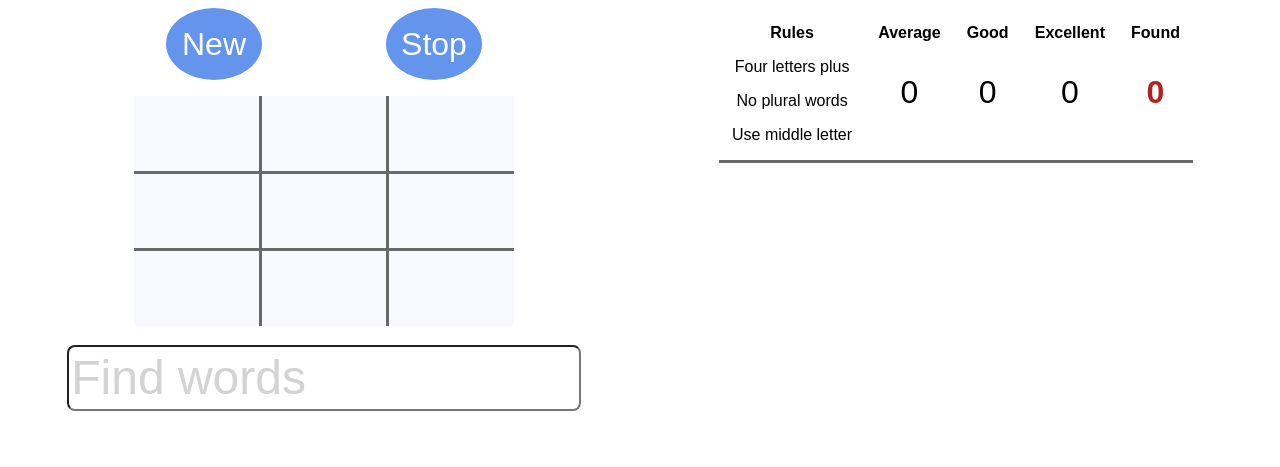
After one commit to jgthomas/playwords.xyz, a Flask app: page /grid2 in a window 1280 px wide. The commit adds this page. Shown: the top 467 px of the page. Run offline with Flask 2, Linux system fonts and the light colour scheme; data that the repository does not hold is empty.

Commit message:
rework structure of grid game to use css grid

```diff
--- a/application.py
+++ b/application.py
@@ -82,7 +82,7 @@ def ladder():
     return render_template("ladder2.html")
 
 
-@app.route('/grid', methods=["GET", "POST"])
+@app.route('/grid2', methods=["GET", "POST"])
 def grid():
     if request.method == "POST":
         anagram = make_anagram(random.choice(NINE_LETTER_LIST))
@@ -90,7 +90,7 @@ def grid():
         answers = puzzle_answers(anagram, DICTIONARY, letter=middle_letter)
         answers = plural_filter(answers, DICTIONARY)
         return jsonify(data(anagram, answers))
-    return render_template("grid.html")
+    return render_template("grid2.html")
 
 
 @app.route('/rack4', methods=["GET", "POST"])
--- a/static/js/grid.js
+++ b/static/js/grid.js
@@ -2,7 +2,7 @@
 
 const gridAnswers = {};
 const finalAnswers = {};
-const gridURL = "http://127.0.0.1:5000/grid";
+const gridURL = "http://127.0.0.1:5000/grid2";
 const gridLength = 9;
 
 
@@ -98,7 +98,7 @@ function gridCleanup() {
 function gridGame(data) {
     clearScoreDisplay();
     storeAnagramSolution(data);
-    displayWord(currentAnagram.anagram);
+    displayWord(currentAnagram.anagram.toUpperCase());
     categoryGuides();
     const guess = document.getElementById("guess");
     const gridGameFlow = gameFlowFactory(gridURL,
--- /dev/null
+++ b/static/styles/grid2.css
@@ -0,0 +1,151 @@
+body {
+  font-size: 16px;
+  font-family: Sans-Serif;
+}
+
+
+/* TEMP */
+.main-site-nav {
+        display: none;
+}
+
+
+/* Outline */
+
+.outer-wrap {
+        display: flex;
+        flex-direction: row;
+        flex-wrap: wrap;
+        align-items: flex-start;
+        justify-items: center;
+        align-self: center;
+        text-align: center;
+}
+
+.left {
+        flex: 1;
+        display: flex;
+        flex-direction: column;
+        width: 100%;
+        margin-bottom: 3%;
+}
+
+.right {
+        flex: 1;
+        display: flex;
+        flex-direction: column;
+        width: 100%;
+        margin-bottom: 3%;
+}
+
+
+/* Puzzle grid */
+
+
+.puzzle-grid {
+        flex: 0 0 33%;
+        display: grid;
+        grid-template-columns: 1fr 1fr 1fr;
+        grid-gap: 3px;
+        background-color: dimgray;
+        width: 60%;
+        margin-right: auto;
+        margin-left: auto;
+}
+
+.puzzle-square {
+        background-color: ghostwhite;
+        font-size: 200%;
+        color: darkslategray;
+        font-weight: bold;
+        padding-bottom: 30%;
+        padding-top: 30%;
+}
+
+
+
+/* Rules and words-found count */
+
+.rules-bar {
+        display: flex;
+        flex-direction: row;
+        justify-content: space-around;
+        border-bottom: 3px;
+        border-bottom-style: solid;
+        border-bottom-color: dimgray;
+        margin-bottom: 1em;
+        width: 75%;
+        margin-right: auto;
+        margin-left: auto;
+}
+
+.sidebar-header {
+        text-align: center;
+        font-weight: bold;
+}
+
+.sidebar-section {
+        margin-right 2em;
+        display: inline-block;
+}
+
+.sidebar-phrase {
+        text-align: center;
+}
+
+.sidebar-count {
+        text-align: center;
+        font-size: 2em;
+}
+
+#score {
+        color: #B22222;
+        font-weight: bold;
+}
+
+
+
+/* Feedback */
+
+.answer-letter {
+        font-size: 150%;
+        color: dimgray;
+        font-weight: bold;
+        text-align: left;
+        line-height: 1.5;
+        width: 75%;
+        margin-right: auto;
+        margin-left: auto;
+}
+
+.final-answer-letter {
+        color: royalblue;
+}
+
+
+
+@media only screen and (max-width: 961px) {
+
+        .outer-wrap {
+                flex-direction: column;
+        }
+}
+
+@media only screen and (max-width: 740px) {
+
+        .outer-wrap {
+                flex-direction: column-reverse;
+        }
+
+        .puzzle-grid {
+                width: 75%;
+        }
+
+        .rules-bar {
+                width: 95%;
+        }
+
+        .answer-letter {
+                width: 95%;
+        }
+}
--- a/static/styles/inputs.css
+++ b/static/styles/inputs.css
@@ -52,9 +52,11 @@ input::placeholder {
         flex: 1;
         display: flex;
         flex-direction: row;
-        width: 70%;
+        width: 50%;
         margin-left: auto;
         margin-right: auto;
+        justify-content: space-between;
+        margin-bottom: 1em;
 }
 
 .button {
@@ -62,12 +64,12 @@ input::placeholder {
         color: white;
         border-radius: 5px;
         /*font-size: 150%;*/
-        font-size: 3em;
+        font-size: 200%;
         /*padding: -1.5%*/;
         text-decoration: none;
         outline: none;
         border: none;
-        width: 2.25em;
+        width: 3em;
         height: 2.25em;
         border-radius: 50%;
 }
--- /dev/null
+++ b/templates/grid2.html
@@ -0,0 +1,110 @@
+{% extends "layout.html" %}
+{% block head %}
+  <meta name="viewport" content="width=device-width,initial-scale=1">
+  <link rel=stylesheet href="{{ url_for('static', filename='styles/inputs.css') }}">
+  <link rel=stylesheet href="{{ url_for('static', filename='styles/grid2.css') }}">
+{% endblock %}
+{% block main %}
+  <div class="outer-wrap">
+    <div class="left">
+      <div id="buttons" class="button-row">
+        <button id="again" class="button" type="button">New</button>
+        <button id="stop" class="button" type="button">Stop</button>
+      </div>
+      <div class="puzzle-grid">
+        <div id="letter1" class="puzzle-square"></div>
+        <div id="letter2" class="puzzle-square"></div>
+        <div id="letter3" class="puzzle-square"></div>
+        <div id="letter4" class="puzzle-square"></div>
+        <div id="letter5" class="puzzle-square"></div>
+        <div id="letter6" class="puzzle-square"></div>
+        <div id="letter7" class="puzzle-square"></div>
+        <div id="letter8" class="puzzle-square"></div>
+        <div id="letter9" class="puzzle-square"></div>
+      </div>
+      <input id="guess" class="word-box box-margins" type="text" name="unscrambled" placeholder="Find words">
+    </div>
+    <div class="right">
+      <div class="rules-bar">
+        <div class="sidebar-section">
+          <p class="sidebar-header">Rules</p>
+          <p class="sidebar-phrase">Four letters plus</p>
+          <p class="sidebar-phrase">No plural words</p>
+          <p class="sidebar-phrase">Use middle letter</p>
+        </div>
+        <div class="sidebar-section">
+          <p class="sidebar-header">Average</p>
+          <p id="average" class="sidebar-count">0</p>
+        </div>
+        <div class="sidebar-section">
+          <p class="sidebar-header">Good</p>
+          <p id="good" class="sidebar-count">0</p>
+        </div>
+        <div class="sidebar-section">
+          <p class="sidebar-header">Excellent</p>
+          <p id="excellent" class="sidebar-count">0</p>
+        </div>
+        <div class="sidebar-section">
+          <p class="sidebar-header">Found</p>
+          <p id="score" class="sidebar-count">0</p>
+        </div>
+      </div>
+      <div id="a" class="answer-letter"></div>
+      <div id="answer_a" class="answer-letter final-answer-letter"></div>
+      <div id="b" class="answer-letter"></div>
+      <div id="answer_b" class="answer-letter final-answer-letter"></div>
+      <div id="c" class="answer-letter"></div>
+      <div id="answer_c" class="answer-letter final-answer-letter"></div>
+      <div id="d" class="answer-letter"></div>
+      <div id="answer_d" class="answer-letter final-answer-letter"></div>
+      <div id="e" class="answer-letter"></div>
+      <div id="answer_e" class="answer-letter final-answer-letter"></div>
+      <div id="f" class="answer-letter"></div>
+      <div id="answer_f" class="answer-letter final-answer-letter"></div>
+      <div id="g" class="answer-letter"></div>
+      <div id="answer_g" class="answer-letter final-answer-letter"></div>
+      <div id="h" class="answer-letter"></div>
+      <div id="answer_h" class="answer-letter final-answer-letter"></div>
+      <div id="i" class="answer-letter"></div>
+      <div id="answer_i" class="answer-letter final-answer-letter"></div>
+      <div id="j" class="answer-letter"></div>
+      <div id="answer_j" class="answer-letter final-answer-letter"></div>
+      <div id="k" class="answer-letter"></div>
+      <div id="answer_k" class="answer-letter final-answer-letter"></div>
+      <div id="l" class="answer-letter"></div>
+      <div id="answer_l" class="answer-letter final-answer-letter"></div>
+      <div id="m" class="answer-letter"></div>
+      <div id="answer_m" class="answer-letter final-answer-letter"></div>
+      <div id="n" class="answer-letter"></div>
+      <div id="answer_n" class="answer-letter final-answer-letter"></div>
+      <div id="o" class="answer-letter"></div>
+      <div id="answer_o" class="answer-letter final-answer-letter"></div>
+      <div id="p" class="answer-letter"></div>
+      <div id="answer_p" class="answer-letter final-answer-letter"></div>
+      <div id="q" class="answer-letter"></div>
+      <div id="answer_q" class="answer-letter final-answer-letter"></div>
+      <div id="r" class="answer-letter"></div>
+      <div id="answer_r" class="answer-letter final-answer-letter"></div>
+      <div id="s" class="answer-letter"></div>
+      <div id="answer_s" class="answer-letter final-answer-letter"></div>
+      <div id="t" class="answer-letter"></div>
+      <div id="answer_t" class="answer-letter final-answer-letter"></div>
+      <div id="u" class="answer-letter"></div>
+      <div id="answer_u" class="answer-letter final-answer-letter"></div>
+      <div id="v" class="answer-letter"></div>
+      <div id="answer_v" class="answer-letter final-answer-letter"></div>
+      <div id="w" class="answer-letter"></div>
+      <div id="answer_w" class="answer-letter final-answer-letter"></div>
+      <div id="x" class="answer-letter"></div>
+      <div id="answer_x" class="answer-letter final-answer-letter"></div>
+      <div id="y" class="answer-letter"></div>
+      <div id="answer_y" class="answer-letter final-answer-letter"></div>
+      <div id="z" class="answer-letter"></div>
+      <div id="answer_z" class="answer-letter final-answer-letter"></div>
+    </div>
+  </div>
+{% endblock %}
+{% block scripts %}
+  {{ super() }}
+  <script src="{{ url_for('static', filename='js/grid.js') }}"></script>
+{% endblock %}
```
